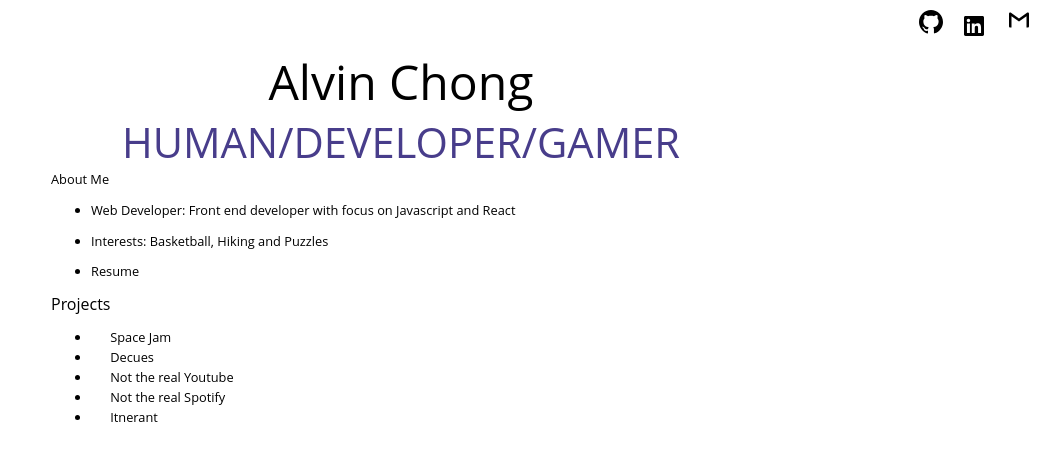
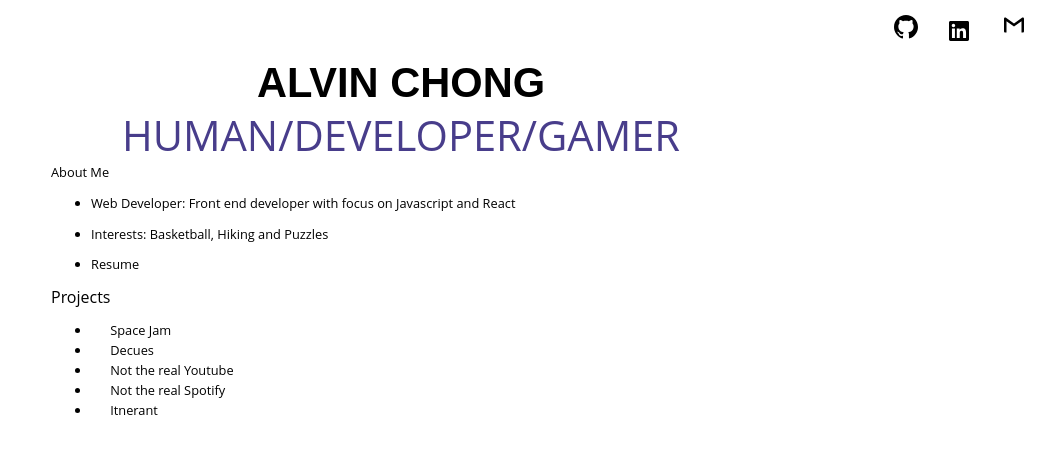
Before and after one commit to alvinchong92/alvinchong92.github.io, a plain HTML site: page index.html in a window 1280 px wide. Shown: the whole page, without its empty margins (239-1280 px from the left). Drawn offline with nearby package versions, Linux system fonts and the light colour scheme.

Commit message:
update heading

```diff
--- a/index.html
+++ b/index.html
@@ -5,9 +5,10 @@
       About Me
       </title>
       <meta name="viewport" content="width=device-width, initial-scale=1">
-      <link rel="stylesheet" type ="text/css" href="/styles.css">
+      <link rel="stylesheet" type ="text/css" href="./styles.css">
       <script src="https://cdnjs.cloudflare.com/ajax/libs/jquery/3.1.1/jquery.js"></script>
-      <body>
+  </head>
+  <body>
         <nav class="nav">
           <ul class="topnav" id="myTopnav">
             <li><a href="mailto:alvinchong92@gmail.com"><span> <img src="gmail.svg" width="20" height="20" alt="email"> </span></a></li>
@@ -20,9 +21,9 @@
       <div id="container">
         <section class="header">
           <div class="header__inner">
-            <div class="header__title">
-              Alvin Chong
-              </div>
+            <div class="header_title">
+            Alvin Chong
+            </div>
             <div class="content">
               HUMAN/DEVELOPER/GAMER
             </div>
@@ -51,7 +52,6 @@
               </ul>
           </section>
         </div>
-      </body>
+  </body>
       <script src="app.js" type="text/javascript" charset="utf-8" async defer></script>
-  </head>
 </html>
--- a/styles.css
+++ b/styles.css
@@ -3,8 +3,8 @@ html,body
   font-family: 'Open Sans', sans-serif;
   width: 100%;
   height: 100%;
-  margin: 0px;
-  padding: 0px;
+  margin: 0;
+  padding: 0;
 }
 
 #container {
@@ -22,6 +22,14 @@ Header
 .header{
   text-align: center;
   width: 100%;
+}
+
+.header_title {
+  font-family:'Raleway', sans-serif;
+  font-weight: 600;
+  margin-top: 0;
+  margin-bottom: 0;
+  text-transform: uppercase;
 }
 
  .content {
@@ -46,9 +54,9 @@ ul.topnav {
   overflow: hidden;
 }
 
-ul.topnav li {
+.topnav li {
   float: right;
-  padding: 10px;
+  padding: 15px;
 }
 
 ul.topnav li a {
@@ -144,7 +152,7 @@ AboutMe
   }
 }
 
-@media screen and (min-width: 401px) {
+@media screen and (min-width: 401px) and (max-width: 699px) {
   .header__title {
     font-size: 3em;
   }
@@ -175,7 +183,7 @@ AboutMe
 
 
 @media screen and (min-width: 700px) {
-  .content {
+  .content, .header {
     font-size: 2.6rem;
   }
 
```
